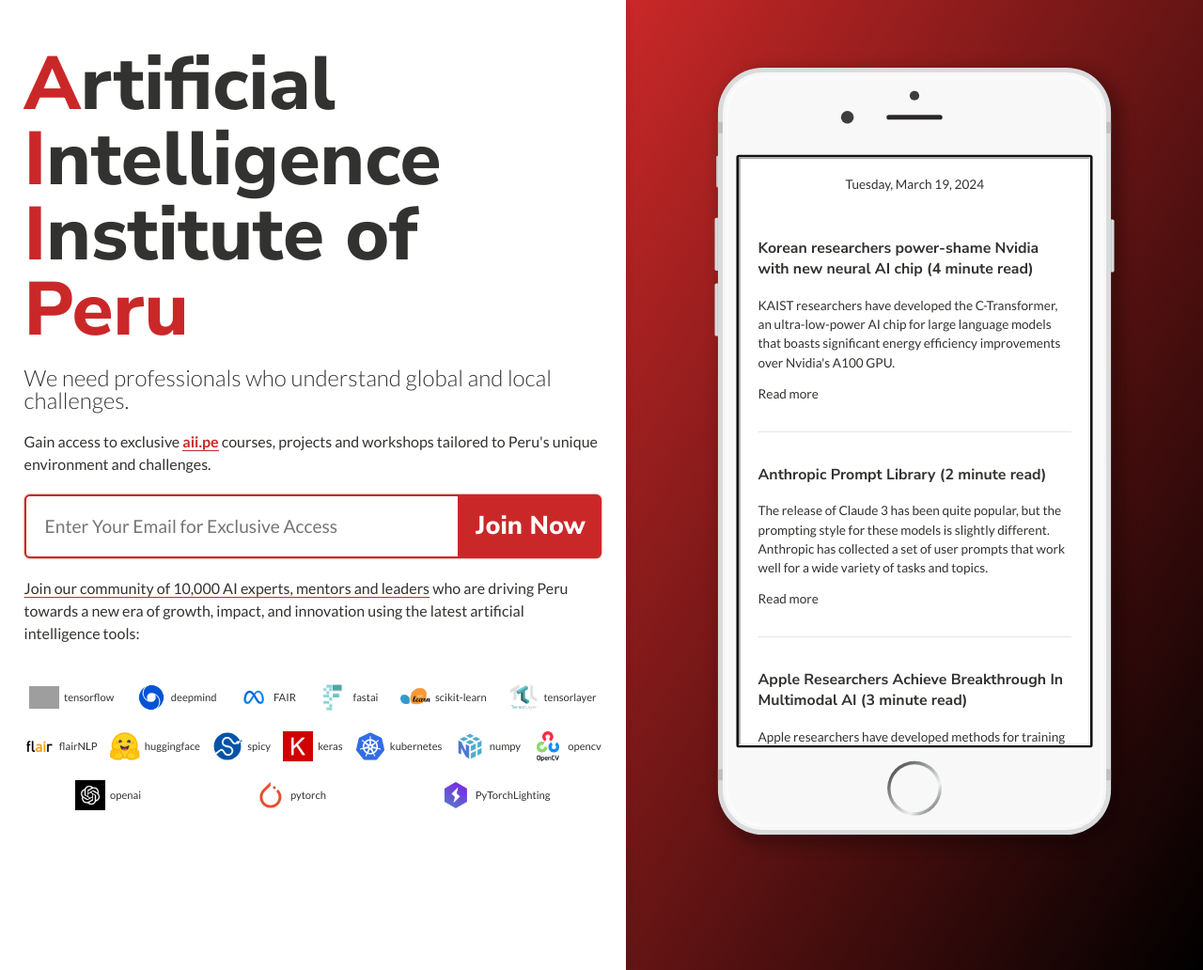
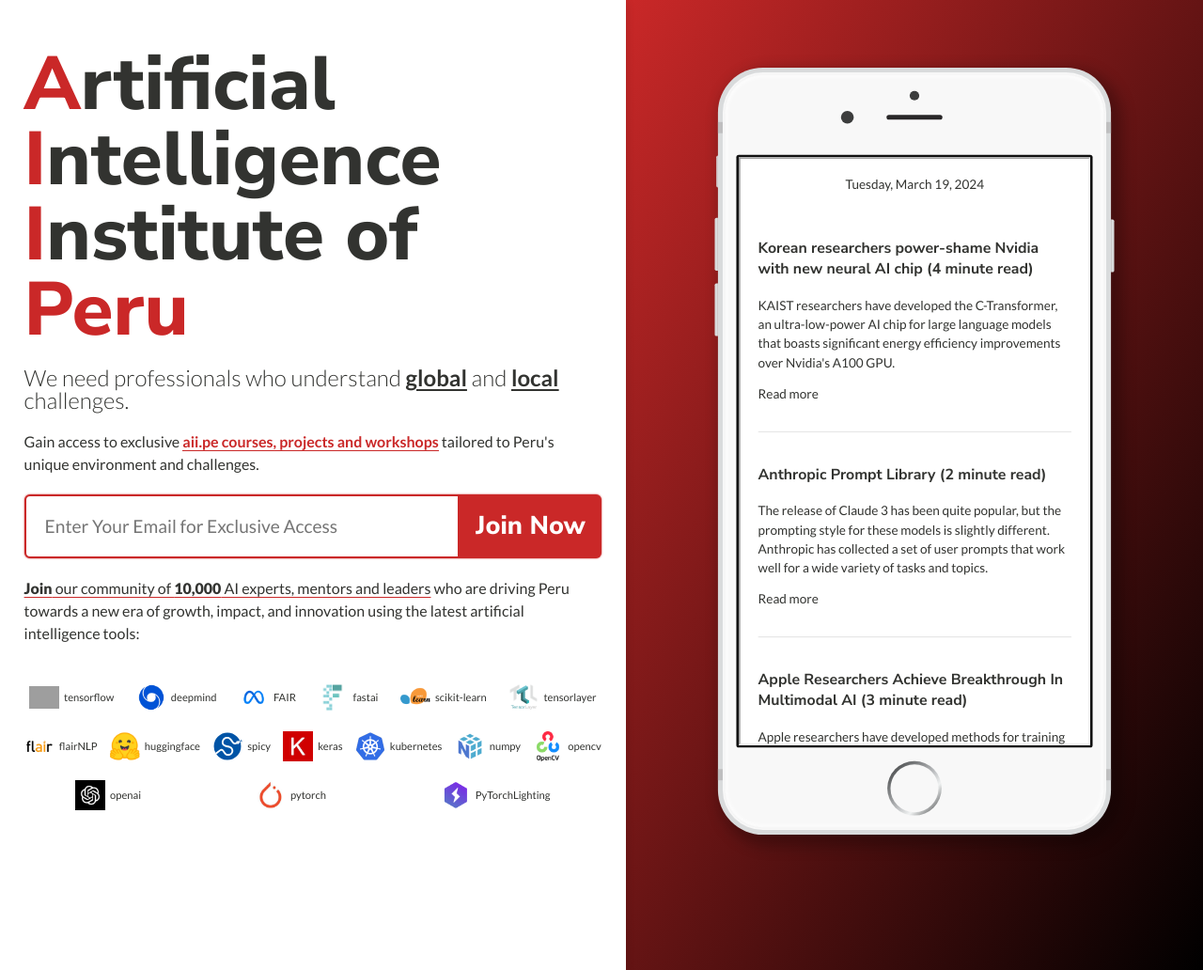
Before and after one commit to christianipanaque/aii.pe, a Jekyll site: the page index.html, which Jekyll copies as it is, in a window 1280 px wide. Shown: the whole page at 94% size. Built offline with Jekyll 4.4.1, drawn with Linux system fonts in a browser that asks for light colours; grey boxes are pictures that could not be loaded.

Commit message:
improve style

```diff
--- a/assets/css/app.css
+++ b/assets/css/app.css
@@ -17,7 +17,7 @@
   --h1-font-weight: 800;
   --h1-font-size: 5rem;
   --span-light-bold: bold;
-  --span-heavy-bold: bold;
+  --span-heavy-bold: 800;
 }
 
 *,
--- a/index.html
+++ b/index.html
@@ -94,16 +94,15 @@
         <span class="highlight-primary-color">Peru</span>
       </h1>
       <h2>
-        We need professionals who understand
-        global and
-        local challenges.
+        We need professionals who understand <span class="light-bold underline">global</span> and <span
+          class="light-bold underline">local</span> challenges.
       </h2>
       <p class="sub-title">
         Gain access to exclusive
-        <a class="highlight-primary-color light-bold" href="https://aii.pe">aii.pe</a>
-        courses,
-        projects and
-        workshops tailored to
+        <a class="highlight-primary-color light-bold" href="https://aii.pe">aii.pe
+          courses,
+          projects and
+          workshops</a> tailored to
         Peru's unique environment and
         challenges.
       </p>
@@ -113,7 +112,8 @@
         <button class="button-red" id="submit-button" type="submit">Join Now</button>
       </form>
       <p class="footer">
-        <span class="underline primary-color-underline">Join our community of 10,000 AI experts, mentors and
+        <span class="underline primary-color-underline"> <span class="heavy-bold">Join</span> our community of <span
+            class="heavy-bold">10,000</span> AI experts, mentors and
           leaders</span> who are driving Peru towards
         a new era
         of growth,
```
